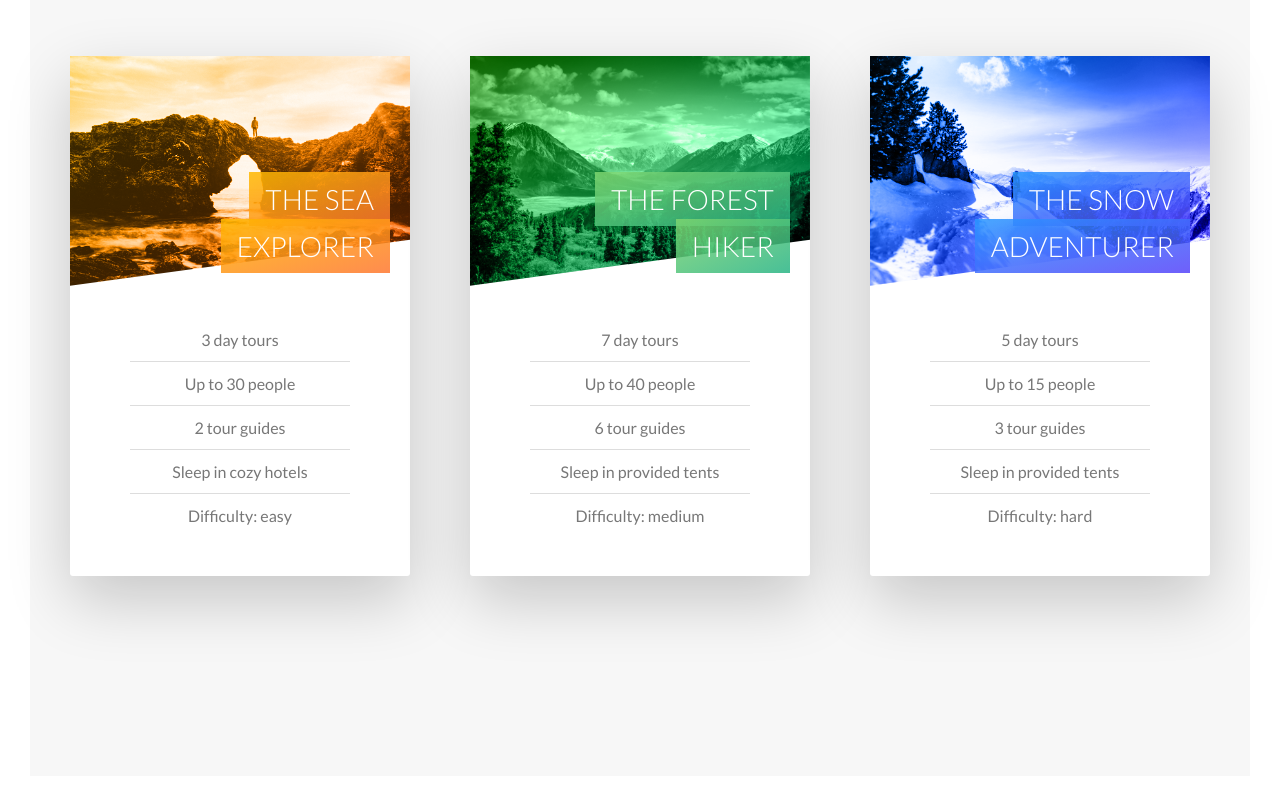
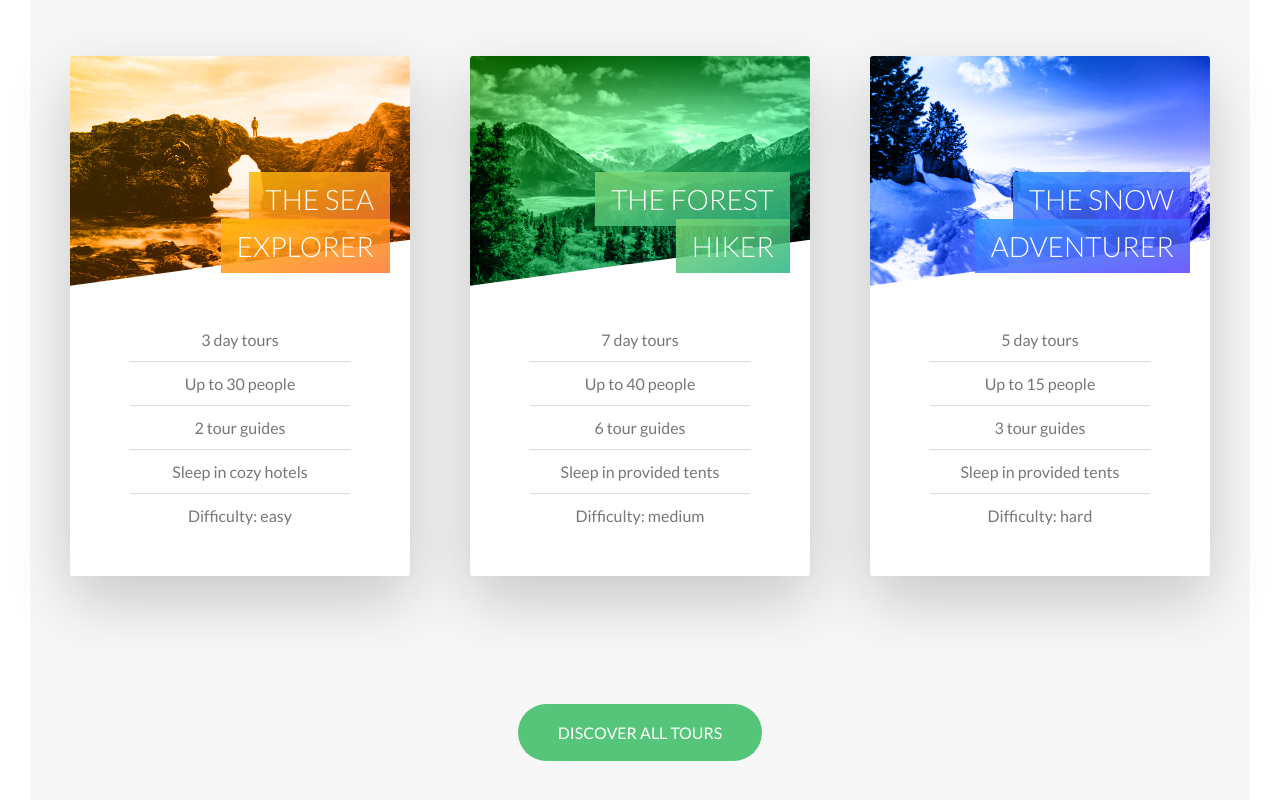
Before and after one commit to Saurav-98/Natours-Landing-Page-Design, a website built with Vite: page index.html in a window 1280 px wide. Shown: the part 2383-3183 px from the top of the page. Built offline with nearby package versions, Linux system fonts and the light colour scheme.

Commit message:
tours section bugs fixed

```diff
--- a/index.html
+++ b/index.html
@@ -237,6 +237,10 @@
             </div>
           </div>
         </div>
+
+        <div class="u-center-text u-margin-top-xl">
+          <a href="#" class="btn btn--green">Discover all tours</a>
+        </div>
       </section>
     </main>
   </body>
--- a/sass/base/_utilities.scss
+++ b/sass/base/_utilities.scss
@@ -10,3 +10,7 @@
 .u-margin-bottom-s {
   margin-bottom: 0.5rem;
 }
+
+.u-margin-top-xl {
+  margin-top: 8rem;
+}
--- a/sass/components/_buttons.scss
+++ b/sass/components/_buttons.scss
@@ -25,9 +25,14 @@
     &::after {
       background-color: $color-white;
     }
-    -webkit-backface-visibility: hidden;
-    backface-visibility: hidden;
-    // position: unset !important;
+  }
+  &--green {
+    background-color: $color-primary;
+    color: $color-white;
+    padding: 0.938rem 2.5rem;
+    &::after {
+      background-color: $color-primary;
+    }
   }
   &::after {
     content: "";
```
Also changed, not shown: css/style.css, 1 other file.
